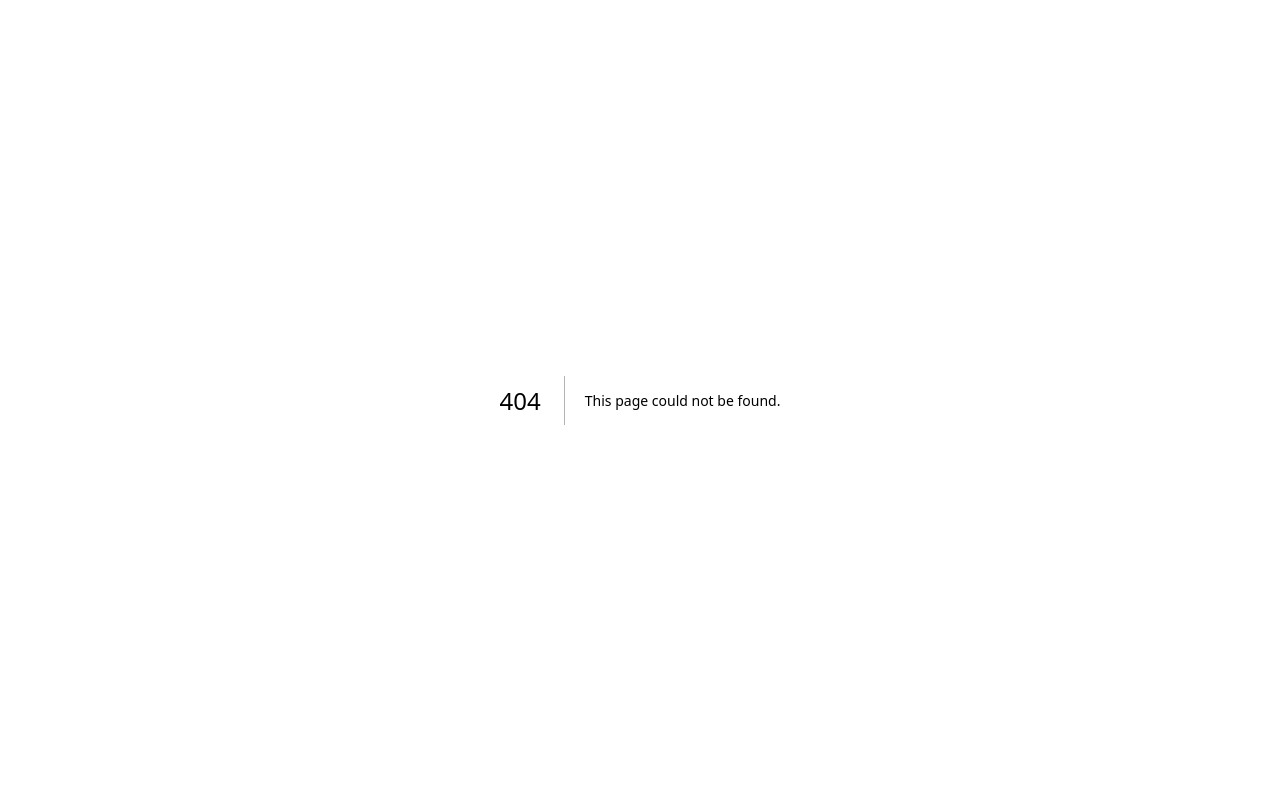
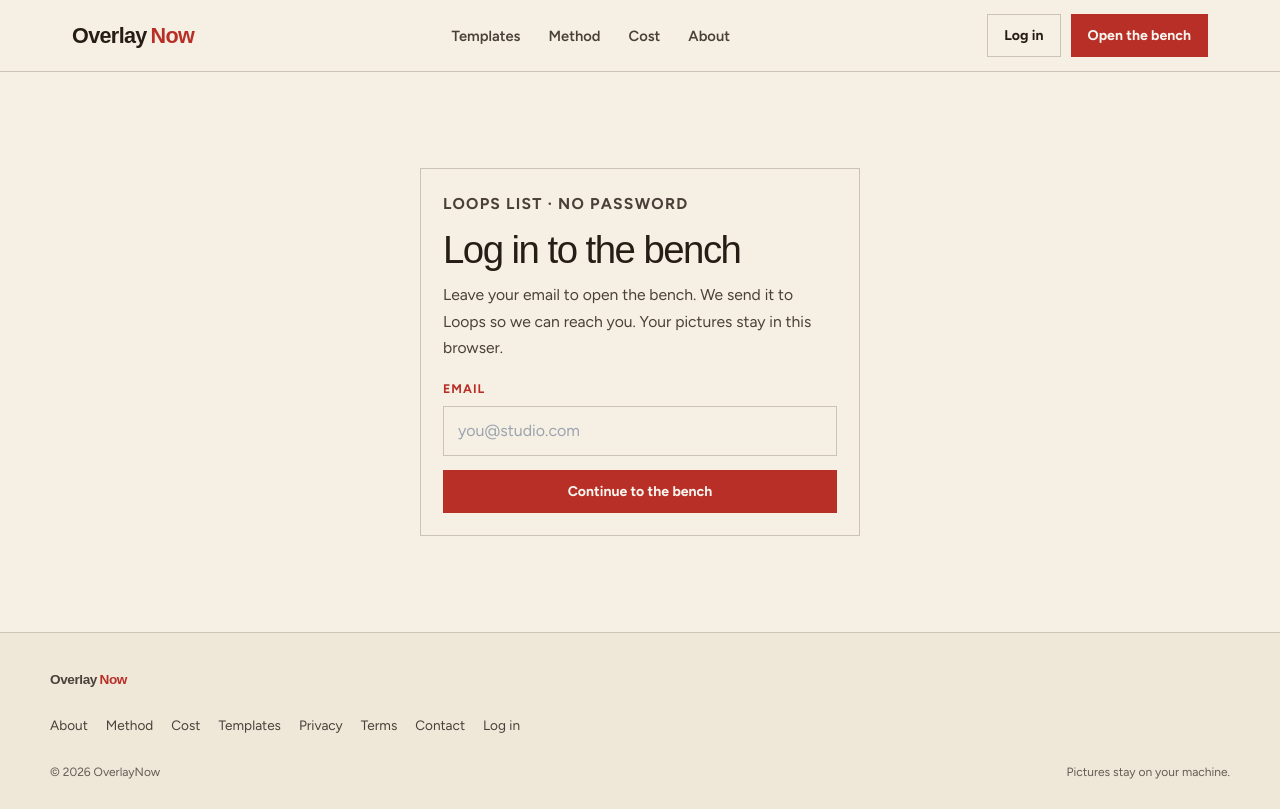
Before and after one commit to thakarpratik/overlay2.0, a Next.js app: page /start in a window 1280 px wide. Before the commit this address had no page. Built offline with nearby package versions, Linux system fonts and the light colour scheme; a web font is replaced by a local one.

Commit message:
Restore Loops email login at /start and in the header.

```diff
--- a/app/(marketing)/features/page.tsx
+++ b/app/(marketing)/features/page.tsx
@@ -14,7 +14,7 @@ export default function Page() {
     <PageShell
       title="The method"
       subtitle="A short bench. Upload, stamp, export. Nothing extra between you and the plate."
-      cta={{ label: "Open the bench", href: "/tool" }}
+      cta={{ label: "Open the bench", href: "/start" }}
     >
       <div>
         {items.map((item, i) => (
--- a/app/(marketing)/page.tsx
+++ b/app/(marketing)/page.tsx
@@ -11,7 +11,7 @@ export default function HomePage() {
             Drop a photo. Stamp a line. Export a 2:3 plate. The file never leaves this browser.
           </p>
           <div className="home-actions">
-            <Link href="/tool" className="btn-ink btn-lg">Open the bench</Link>
+            <Link href="/start" className="btn-ink btn-lg">Open the bench</Link>
             <Link href="/templates" className="btn-ghost btn-lg">See the plates</Link>
           </div>
         </div>
@@ -52,7 +52,7 @@ export default function HomePage() {
         <div className="band-inner">
           <h2>Forty plates. Zero account tax on the work.</h2>
           <p>The bench is free. Email is how we say hello, not how we hold your pictures hostage.</p>
-          <Link href="/tool/new" className="btn-ink">Start a plate</Link>
+          <Link href="/start" className="btn-ink">Start a plate</Link>
         </div>
       </section>
     </>
--- a/app/(marketing)/pricing/page.tsx
+++ b/app/(marketing)/pricing/page.tsx
@@ -6,7 +6,7 @@ export default function Page() {
     <PageShell
       title="What it costs"
       subtitle="The bench is free. Paid tiers are listed for when we turn them on. Today everything listed under Free already ships."
-      cta={{ label: "Open the bench", href: "/tool" }}
+      cta={{ label: "Open the bench", href: "/start" }}
     >
       <table className="price-table">
         <thead>
@@ -50,7 +50,7 @@ export default function Page() {
           </tr>
           <tr>
             <td></td>
-            <td><Link href="/tool" className="btn-ink">Start</Link></td>
+            <td><Link href="/start" className="btn-ink">Start</Link></td>
             <td><Link href="/tool" className="btn-ghost">Soon</Link></td>
             <td><Link href="/contact" className="btn-ghost">Write us</Link></td>
           </tr>
--- /dev/null
+++ b/app/(marketing)/start/page.tsx
@@ -0,0 +1,10 @@
+import EmailGate from "@/components/EmailGate";
+
+export const metadata = {
+  title: "Log in · OverlayNow",
+  description: "Enter your email to open the OverlayNow bench.",
+};
+
+export default function StartPage() {
+  return <EmailGate heading="Log in to the bench" />;
+}
--- a/components/EmailGate.tsx
+++ b/components/EmailGate.tsx
@@ -1,14 +1,20 @@
 "use client";
 
-import { useState } from "react";
+import { useEffect, useState } from "react";
 import { useRouter } from "next/navigation";
 import { isValidEmail } from "@/lib/utils/email";
 
-export default function EmailGate() {
+export default function EmailGate({ heading = "Log in to the bench" }: { heading?: string }) {
   const router = useRouter();
   const [email, setEmail] = useState("");
   const [loading, setLoading] = useState(false);
   const [error, setError] = useState("");
+
+  useEffect(() => {
+    if (localStorage.getItem("user_email")) {
+      router.replace("/tool/new");
+    }
+  }, [router]);
 
   const handleSubmit = async (e: React.FormEvent) => {
     e.preventDefault();
@@ -29,15 +35,16 @@ export default function EmailGate() {
       });
 
       if (!response.ok) {
-        throw new Error("Failed to subscribe");
+        const data = await response.json().catch(() => ({}));
+        throw new Error(data.error || "Failed to subscribe");
       }
 
       localStorage.setItem("user_email", email);
       localStorage.setItem("email_collected_at", new Date().toISOString());
       window.dispatchEvent(new Event("overlay-email-ready"));
       router.push("/tool/new");
-    } catch {
-      setError("Something went wrong. Please try again.");
+    } catch (err) {
+      setError(err instanceof Error ? err.message : "Something went wrong. Please try again.");
       setLoading(false);
     }
   };
@@ -45,16 +52,21 @@ export default function EmailGate() {
   return (
     <div style={{ minHeight: "70vh", display: "grid", placeItems: "center", padding: 24, background: "var(--paper)" }}>
       <form onSubmit={handleSubmit} className="sheet" style={{ width: "100%", maxWidth: 440, display: "grid", gap: 14 }}>
-        <p className="home-kicker">Ticket for the bench</p>
+        <p className="home-kicker">Loops list · no password</p>
         <h1 style={{ fontFamily: "var(--font-display)", fontSize: "2.4rem", letterSpacing: "-0.04em", lineHeight: 0.95 }}>
-          Leave an email. Then stamp.
+          {heading}
         </h1>
-        <p className="prose">Pictures stay on this machine. The email is how we find you later.</p>
+        <p className="prose">
+          Leave your email to open the bench. We send it to Loops so we can reach you. Your pictures stay in this browser.
+        </p>
         <label>
-          <span className="sr-only">Email</span>
+          <span className="home-kicker">Email</span>
           <input
             className="field"
+            style={{ marginTop: 6 }}
             type="email"
+            name="email"
+            autoComplete="email"
             placeholder="you@studio.com"
             value={email}
             onChange={(e) => setEmail(e.target.value)}
@@ -64,7 +76,7 @@ export default function EmailGate() {
         </label>
         {error && <p className="prose" style={{ color: "var(--stamp)" }}>{error}</p>}
         <button type="submit" className="btn-ink" disabled={loading}>
-          {loading ? "Please wait…" : "Continue"}
+          {loading ? "Sending…" : "Continue to the bench"}
         </button>
       </form>
     </div>
--- a/components/marketing/Footer.tsx
+++ b/components/marketing/Footer.tsx
@@ -8,6 +8,7 @@ const LINKS = [
   { label: "Privacy", href: "/privacy" },
   { label: "Terms", href: "/terms" },
   { label: "Contact", href: "/contact" },
+  { label: "Log in", href: "/start" },
 ];
 
 export default function Footer() {
--- a/components/marketing/Navbar.tsx
+++ b/components/marketing/Navbar.tsx
@@ -41,8 +41,8 @@ export default function Navbar() {
         </nav>
 
         <div className="header-actions">
-          <Link href="/tool/new" className="btn-ghost hidden sm:inline-flex">New plate</Link>
-          <Link href="/tool" className="btn-ink">Open the bench</Link>
+          <Link href="/start" className="btn-ghost hidden sm:inline-flex">Log in</Link>
+          <Link href="/start" className="btn-ink">Open the bench</Link>
           <button
             type="button"
             className="nav-toggle"
@@ -69,7 +69,7 @@ export default function Navbar() {
               {link.label}
             </Link>
           ))}
-          <Link href="/tool/new" onClick={() => setOpen(false)}>New plate</Link>
+          <Link href="/start" onClick={() => setOpen(false)}>Log in</Link>
         </nav>
       )}
     </header>
```
